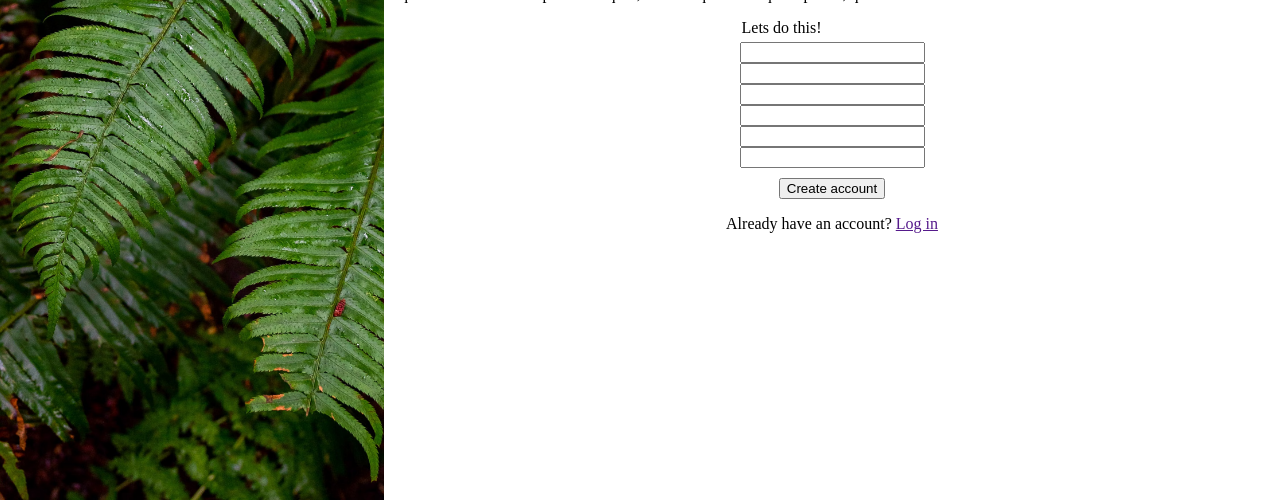
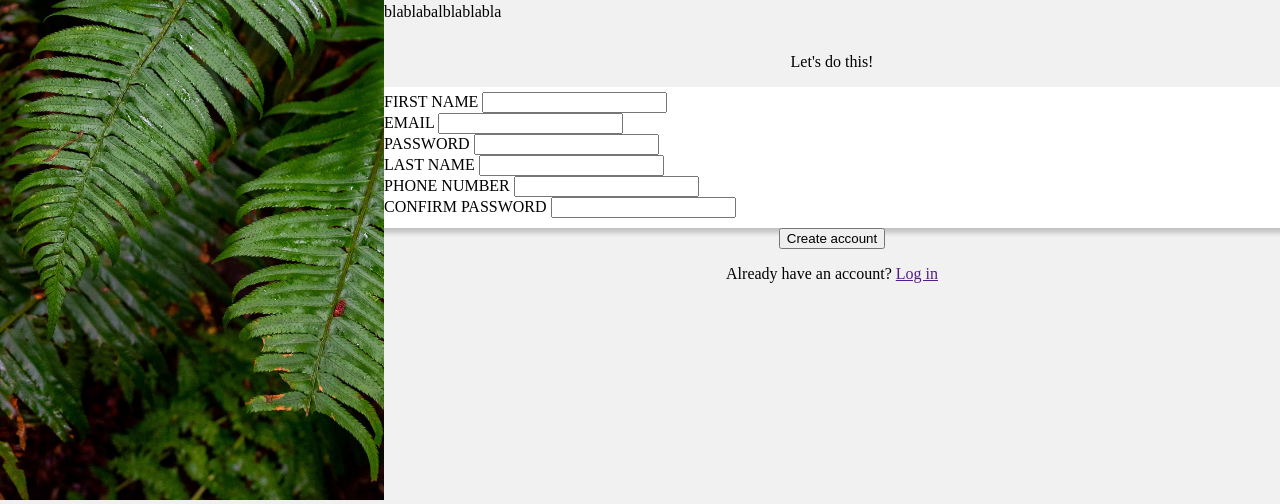
Before and after one commit to 81GB3N/Sign-up-form, a plain HTML site: page index.html in a window 1280 px wide. Shown: the part 300-804 px from the top of the page. Drawn offline with Linux system fonts and the light colour scheme.

Commit message:
changing up the css

```diff
--- a/index.html
+++ b/index.html
@@ -20,32 +20,38 @@
     <div class="main-field">
         <div class="desciption">
             <p>Lorem ipsum dolor sit amet consectetur, adipisicing elit. Adipisci asperiores praesentium voluptate quis rerum hic animi eum maxime, itaque recusandae id tempore velit quas, doloremque sed sequi expedita, quibusdam doloribus?</p>
+            <br>
+            <p>blablabalblablabla</p>
         </div>
+        <p>Let's do this!</p>
         <fieldset class="fieldset">
-            <legend>Lets do this!</legend>
+            <div class="left">
               <div>
-                <label for=""></label>
-                <input type="text">
+                    <label for="first-name">FIRST NAME</label>
+                    <input type="text" id="first-name" name="first-name">
                 </div>
                 <div>
-                <label for=""></label>
-                <input type="text">
+                    <label for="email">EMAIL</label>
+                    <input type="email" id="email" name="email">
                 </div>
                 <div>
-                <label for=""></label>
-                <input type="text">
+                    <label for="password">PASSWORD</label>
+                    <input type="password" id="password" name="password">
+                </div>
+            </div>
+            <div class="left">
+                <div>
+                      <label for="last-name">LAST NAME</label>
+                      <input type="text" id="last-name" name="last-name">
                   </div>
                   <div>
-                <label for=""></label>
-                <input type="text">
+                      <label for="phone-number">PHONE NUMBER</label>
+                      <input type="tel" id="phone-number" name="phone-number">
                   </div>
                   <div>
-                <label for=""></label>
-                <input type="text">
+                      <label for="confirm-password">CONFIRM PASSWORD</label>
+                      <input type="password" id="confirm-password" name="confirm-password">
                   </div>
-            <div>
-                <label for=""></label>
-                <input type="text">
               </div>
         </fieldset>
         <button class="Create-account">Create account</button>
--- a/style.css
+++ b/style.css
@@ -7,6 +7,10 @@ html, body{
     height: 100vh;
     display: flex;
     margin: 0;
+}
+
+body{
+    background-color: rgb(241, 241, 241);
 }
 
 .background, .black, .sidebar, .text-logo{
@@ -76,4 +80,8 @@ html, body{
 }
 fieldset{
     border: 0;
+    background-color:white;
+    width: 100%;
+    height: 25%;
+    box-shadow: 0 5px 5px rgb(194, 194, 194) ;
 }
```
Lines whose indentation alone changed are shown as unchanged.
